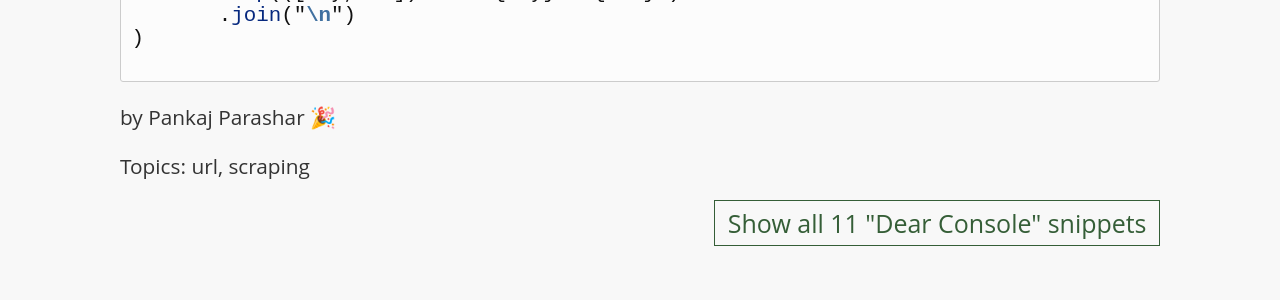
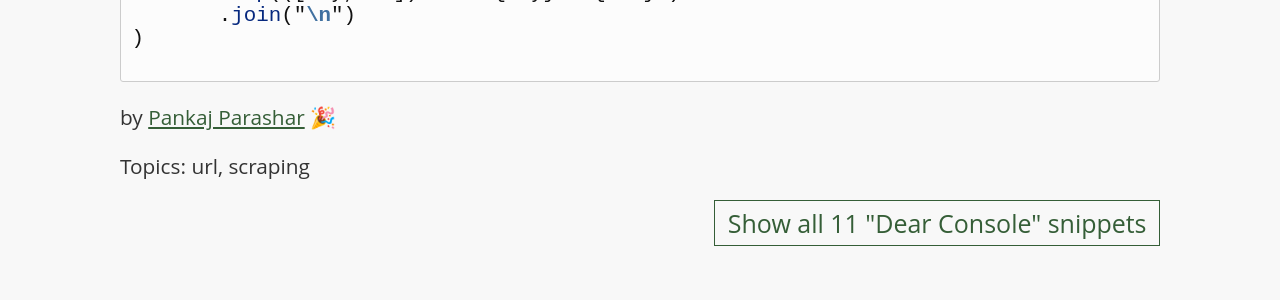
Before and after one commit to codepo8/dearconsole, a Jekyll site: the page built from _scripts/get-url-data.md, in a window 1280 px wide. Shown: the part 228-528 px from the top of the page. Built offline with Jekyll 4.4.1, drawn with Linux system fonts in a browser that asks for light colours.

Commit message:
adding guest author thank you

```diff
--- a/_layouts/default.html
+++ b/_layouts/default.html
@@ -13,9 +13,9 @@
 
       {% if page.author %}
       {% if page.authorlink %}
-      <p class="author">by <a href="{{page.authorlink}}">{{ page.author }}</a> <span title="guest author! Thank you!">🎉</span> </p>
+      <p class="author">by <a href="{{page.authorlink}}">{{ page.author }}</a> <span title="Guest author! Thank you!">🎉</span> </p>
       {% else %}
-      <p class="author">by {{ page.author }} <span title="guest author! Thank you!">🎉</span> </p>
+      <p class="author">by {{ page.author }} <span title="Guest author! Thank you!">🎉</span> </p>
       {% endif %}
       {% endif %}
 
--- a/_scripts/get-url-data.md
+++ b/_scripts/get-url-data.md
@@ -5,6 +5,7 @@
 codeexample: 'copy(Array.from(new URLSearchParams(window.location.search)).map(([key,val]) => `${key}: ${val}`).join(±\n±)'
 tags: url scraping
 author: Pankaj Parashar
+authorlink: https://pankajparashar.com
 ---
 
 {% highlight javascript %}
```
